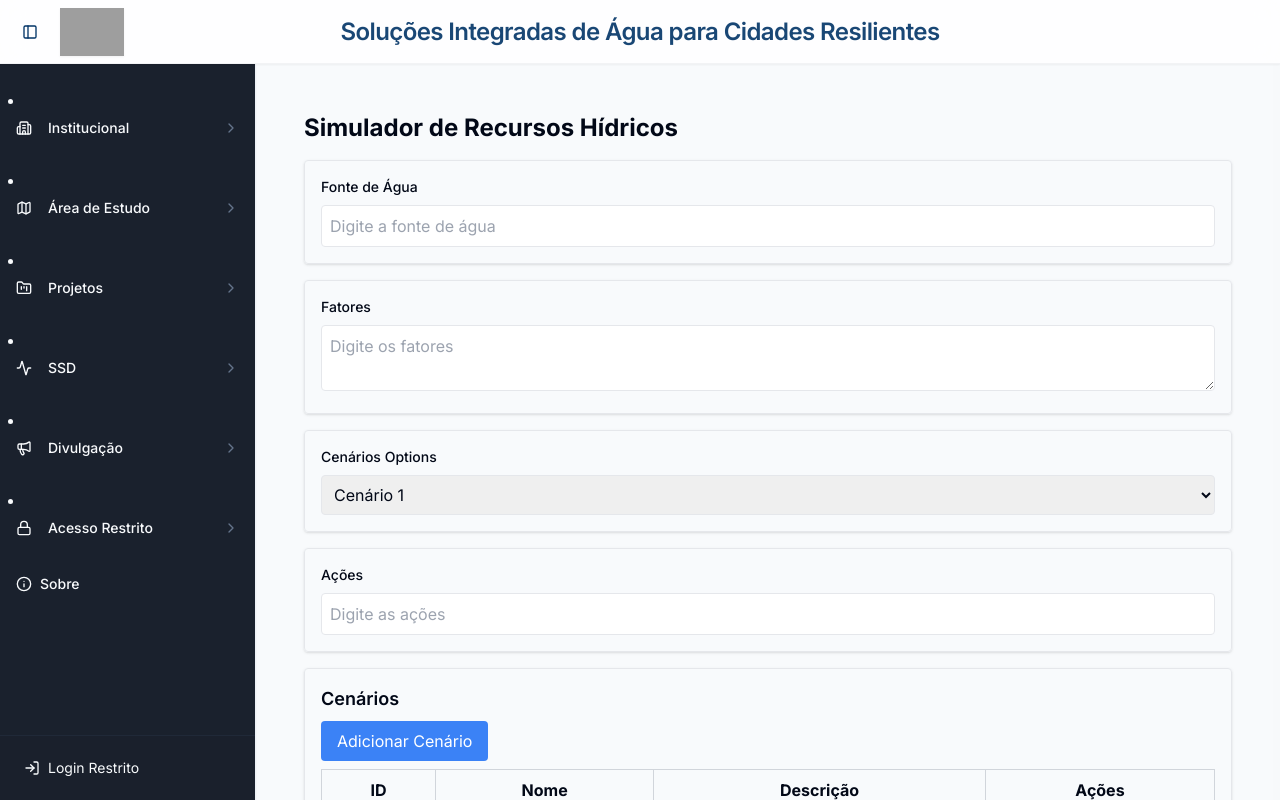
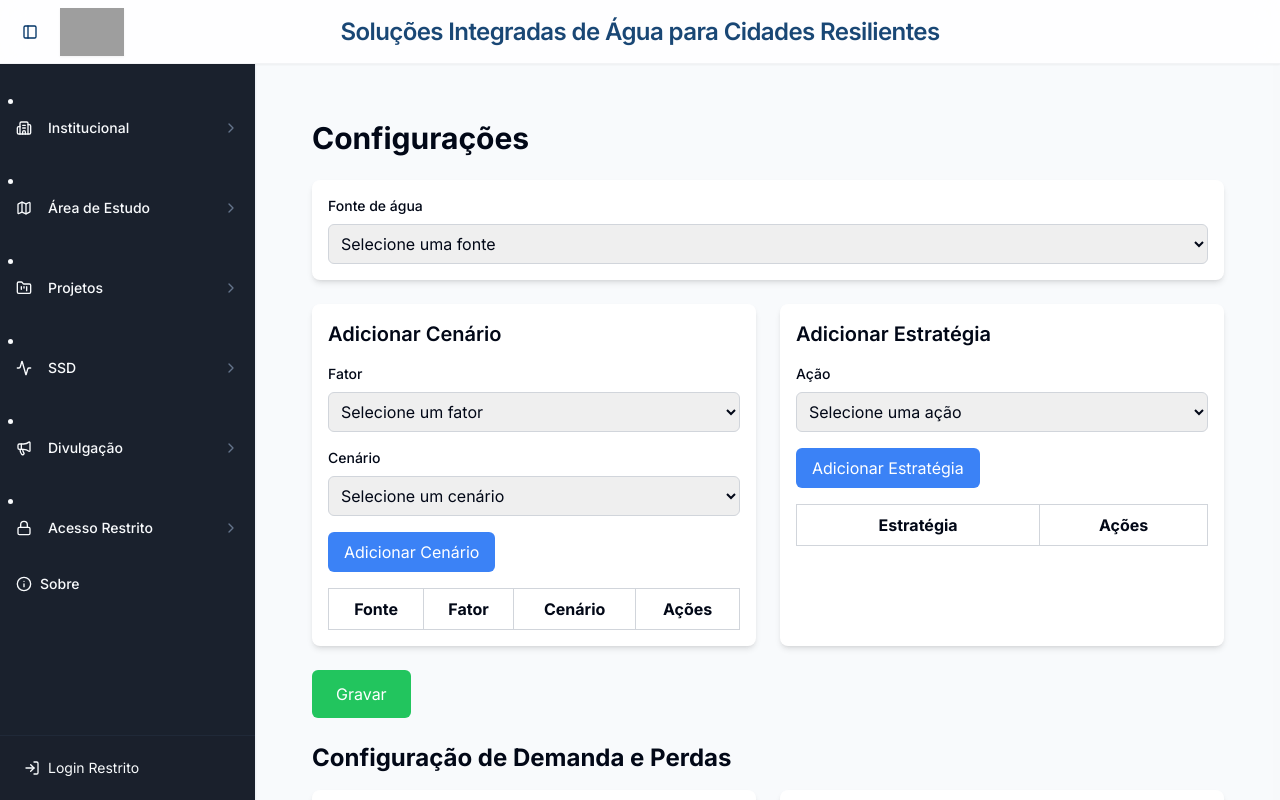
Before and after one commit to wlibrelon/ssd_sacre_v2, a React (Vite) app: page /ssd/configuracoes in a window 1280 px wide. Built offline with nearby package versions, Linux system fonts and the light colour scheme; grey boxes are pictures that could not be loaded.

Commit message:
Auto-commit after full sync (build simulation)

```diff
--- a/src/pages/ssd/Configuracoes.tsx
+++ b/src/pages/ssd/Configuracoes.tsx
@@ -1,166 +1,172 @@
 import React, { useState } from 'react'
+import { Trash2 } from 'lucide-react'
+import useSimulationStore from '@/stores/useSimulationStore'
 
-type Cenario = {
-  id: number
-  nome: string
-  descricao: string
-  ativo: boolean
-}
+type Cenario = { fonte: string; fator: string; cenario: string }
+type Simulacao = { fonte: string; cenarios: string; estrategias: string }
 
-type Estrategia = {
-  id: number
-  nome: string
-  descricao: string
-  custo: number
-}
+const Configuracoes: React.FC = () => {
+  const { setSimulacao: setSim } = useSimulationStore()
 
-type Simulacao = {
-  id: number
-  nome: string
-  cenarios: Cenario[]
-  estrategias: Estrategia[]
-}
+  // States originais
+  const [selectedFonte, setSelectedFonte] = useState<string>('')
+  const [newFator, setNewFator] = useState<string>('')
+  const [newCenario, setNewCenario] = useState<string>('')
+  const [cenarios, setCenarios] = useState<Cenario[]>([])
+  const [selectedAcao, setSelectedAcao] = useState<string>('')
+  const [estrategias, setEstrategias] = useState<string[]>([])
+  const [simulacao, setSimulacao] = useState<Simulacao[]>([])
+  const [isFirstGravar, setIsFirstGravar] = useState<boolean>(true)
 
-const App: React.FC = () => {
-  const [fonteAgua, setFonteAgua] = useState<string>('')
-  const [fatores, setFatores] = useState<string>('')
-  const [cenariosOptions, setCenariosOptions] = useState<string[]>([
-    'Cenário 1',
-    'Cenário 2',
-    'Cenário 3',
-  ])
-  const [acoes, setAcoes] = useState<string>('')
-  const [cenarios, setCenarios] = useState<Cenario[]>([])
-  const [estrategias, setEstrategias] = useState<Estrategia[]>([])
-  const [simulacoes, setSimulacoes] = useState<Simulacao[]>([])
+  // 3 novos states
   const [demandaCenario, setDemandaCenario] = useState<string>('Estagnação Populacional')
-  const [consumo, setConsumo] = useState<string>('Estável - 215 L/pcd')
+  const [demandaConsumo, setDemandaConsumo] = useState<string>('Estável - 215 L/pcd')
   const [perdas, setPerdas] = useState<string>('30%')
 
+  const fontes = ['Rio Batalha', 'Sistema Aquífero Bauru', 'Sistema Aquífero Guarani']
+  const fatores = [
+    'Clima',
+    'Uso da Terra',
+    'Condutividade Hidráulica',
+    'Captações a Montante',
+    'Transmissividade moderada',
+    'Transmissividade alta',
+  ]
+  const cenariosOptions = ['Tendencial', 'Pessimista', 'Conservacionista']
+  const acoes = [
+    'Instalar Barraginhas',
+    'Uso atual',
+    'Expansão de poços',
+    'Instalar barramento a montante',
+    'Condição atual de captação',
+    'Expansão de poços no município',
+    'Mais poços na área urbana',
+    'Captações a Montante',
+    'Campo de poços',
+  ]
+
   const addCenario = () => {
-    const newCenario: Cenario = {
-      id: cenarios.length + 1,
-      nome: `Cenário ${cenarios.length + 1}`,
-      descricao: 'Descrição do cenário',
-      ativo: true,
+    if (newFator) {
+      setCenarios([...cenarios, { fonte: selectedFonte, fator: newFator, cenario: newCenario }])
+      setNewFator('')
+      setNewCenario('')
     }
-    setCenarios([...cenarios, newCenario])
   }
-
-  const deleteCenario = (id: number) => {
-    setCenarios(cenarios.filter((c) => c.id !== id))
+  const deleteCenario = (index: number) => {
+    setCenarios(cenarios.filter((_, i) => i !== index))
   }
-
   const addEstrategia = () => {
-    const newEstrategia: Estrategia = {
-      id: estrategias.length + 1,
-      nome: `Estratégia ${estrategias.length + 1}`,
-      descricao: 'Descrição da estratégia',
-      custo: 0,
+    if (selectedAcao) {
+      setEstrategias([...estrategias, selectedAcao])
+      setSelectedAcao('')
     }
-    setEstrategias([...estrategias, newEstrategia])
   }
-
-  const deleteEstrategia = (id: number) => {
-    setEstrategias(estrategias.filter((e) => e.id !== id))
+  const deleteEstrategia = (index: number) => {
+    setEstrategias(estrategias.filter((_, i) => i !== index))
   }
-
   const handleGravarOuAdicionar = () => {
-    const newSimulacao: Simulacao = {
-      id: simulacoes.length + 1,
-      nome: `Simulação ${simulacoes.length + 1}`,
-      cenarios: cenarios,
-      estrategias: estrategias,
+    const cenariosStr = cenarios.map((c) => `${c.fator} ${c.cenario}`).join(' | ')
+    const estrategiasStr = estrategias.join(' | ')
+    const novaLinha = { fonte: selectedFonte, cenarios: cenariosStr, estrategias: estrategiasStr }
+    const novoArray = [...simulacao, novaLinha]
+    setSimulacao(novoArray)
+    setSim(novoArray)
+    setCenarios([])
+    setEstrategias([])
+    if (isFirstGravar) {
+      setIsFirstGravar(false)
     }
-    setSimulacoes([...simulacoes, newSimulacao])
   }
-
-  const handleDeleteSimulacao = (id: number) => {
-    setSimulacoes(simulacoes.filter((s) => s.id !== id))
+  const handleDeleteSimulacao = (index: number) => {
+    const novoArray = simulacao.filter((_, i) => i !== index)
+    setSimulacao(novoArray)
+    setSim(novoArray)
   }
 
   return (
-    <div className="container mx-auto p-4">
-      <h1 className="text-2xl font-bold mb-4">Simulador de Recursos Hídricos</h1>
+    <div className="p-6 max-w-7xl mx-auto">
+      {/* Seção 1: Título da Página */}
+      <h1 className="text-3xl font-bold mb-6">Configurações</h1>
 
-      {/* Fonte de Água */}
-      <div className="mb-4 p-4 border rounded shadow">
-        <label className="block text-sm font-medium mb-2">Fonte de Água</label>
-        <input
-          type="text"
-          value={fonteAgua}
-          onChange={(e) => setFonteAgua(e.target.value)}
-          className="w-full p-2 border rounded"
-          placeholder="Digite a fonte de água"
-        />
-      </div>
-
-      {/* Fatores */}
-      <div className="mb-4 p-4 border rounded shadow">
-        <label className="block text-sm font-medium mb-2">Fatores</label>
-        <textarea
-          value={fatores}
-          onChange={(e) => setFatores(e.target.value)}
-          className="w-full p-2 border rounded"
-          placeholder="Digite os fatores"
-        />
-      </div>
-
-      {/* Cenários Options */}
-      <div className="mb-4 p-4 border rounded shadow">
-        <label className="block text-sm font-medium mb-2">Cenários Options</label>
+      {/* Seção 2: Card Fonte */}
+      <div className="bg-white p-4 rounded-lg shadow-md mb-6">
+        <label className="block text-sm font-medium mb-2">Fonte de água</label>
         <select
-          value={cenariosOptions[0]}
-          onChange={(e) => setCenariosOptions([e.target.value, ...cenariosOptions.slice(1)])}
-          className="w-full p-2 border rounded"
+          value={selectedFonte}
+          onChange={(e) => setSelectedFonte(e.target.value)}
+          className="w-full p-2 border border-gray-300 rounded-md"
         >
-          {cenariosOptions.map((option, index) => (
-            <option key={index} value={option}>
-              {option}
+          <option value="">Selecione uma fonte</option>
+          {fontes.map((fonte) => (
+            <option key={fonte} value={fonte}>
+              {fonte}
             </option>
           ))}
         </select>
       </div>
 
-      {/* Ações */}
-      <div className="mb-4 p-4 border rounded shadow">
-        <label className="block text-sm font-medium mb-2">Ações</label>
-        <input
-          type="text"
-          value={acoes}
-          onChange={(e) => setAcoes(e.target.value)}
-          className="w-full p-2 border rounded"
-          placeholder="Digite as ações"
-        />
+      {/* Seção 3: Grid md:grid-cols-2 */}
+      <div className="grid md:grid-cols-2 gap-6 mb-6">
+        {/* Adicionar Cenário */}
+        <div className="bg-white p-4 rounded-lg shadow-md">
+          <h2 className="text-xl font-semibold mb-4">Adicionar Cenário</h2>
+          <div className="mb-4">
+            <label className="block text-sm font-medium mb-2">Fator</label>
+            <select
+              value={newFator}
+              onChange={(e) => setNewFator(e.target.value)}
+              className="w-full p-2 border border-gray-300 rounded-md"
+            >
+              <option value="">Selecione um fator</option>
+              {fatores.map((fator) => (
+                <option key={fator} value={fator}>
+                  {fator}
+                </option>
+              ))}
+            </select>
           </div>
-
-      {/* Cenários */}
-      <div className="mb-4 p-4 border rounded shadow">
-        <h2 className="text-lg font-semibold mb-2">Cenários</h2>
-        <button onClick={addCenario} className="bg-blue-500 text-white px-4 py-2 rounded mb-2">
+          <div className="mb-4">
+            <label className="block text-sm font-medium mb-2">Cenário</label>
+            <select
+              value={newCenario}
+              onChange={(e) => setNewCenario(e.target.value)}
+              className="w-full p-2 border border-gray-300 rounded-md"
+            >
+              <option value="">Selecione um cenário</option>
+              {cenariosOptions.map((cenario) => (
+                <option key={cenario} value={cenario}>
+                  {cenario}
+                </option>
+              ))}
+            </select>
+          </div>
+          <button
+            onClick={addCenario}
+            className="bg-blue-500 text-white px-4 py-2 rounded-md hover:bg-blue-600"
+          >
             Adicionar Cenário
           </button>
-        <table className="w-full table-auto border-collapse border border-gray-300">
+          <table className="w-full mt-4 border-collapse border border-gray-300">
             <thead>
               <tr>
-              <th className="border border-gray-300 p-2">ID</th>
-              <th className="border border-gray-300 p-2">Nome</th>
-              <th className="border border-gray-300 p-2">Descrição</th>
+                <th className="border border-gray-300 p-2">Fonte</th>
+                <th className="border border-gray-300 p-2">Fator</th>
+                <th className="border border-gray-300 p-2">Cenário</th>
                 <th className="border border-gray-300 p-2">Ações</th>
               </tr>
             </thead>
             <tbody>
-            {cenarios.map((cenario) => (
-              <tr key={cenario.id}>
-                <td className="border border-gray-300 p-2">{cenario.id}</td>
-                <td className="border border-gray-300 p-2">{cenario.nome}</td>
-                <td className="border border-gray-300 p-2">{cenario.descricao}</td>
+              {cenarios.map((cenario, index) => (
+                <tr key={index}>
+                  <td className="border border-gray-300 p-2">{cenario.fonte}</td>
+                  <td className="border border-gray-300 p-2">{cenario.fator}</td>
+                  <td className="border border-gray-300 p-2">{cenario.cenario}</td>
                   <td className="border border-gray-300 p-2">
                     <button
-                    onClick={() => deleteCenario(cenario.id)}
-                    className="bg-red-500 text-white px-2 py-1 rounded"
+                      onClick={() => deleteCenario(index)}
+                      className="text-red-500 hover:text-red-700"
                     >
-                    Deletar
+                      <Trash2 size={16} />
                     </button>
                   </td>
                 </tr>
@@ -169,33 +175,47 @@ const App: React.FC = () => {
           </table>
         </div>
 
-      {/* Estratégias */}
-      <div className="mb-4 p-4 border rounded shadow">
-        <h2 className="text-lg font-semibold mb-2">Estratégias</h2>
-        <button onClick={addEstrategia} className="bg-blue-500 text-white px-4 py-2 rounded mb-2">
+        {/* Adicionar Estratégia */}
+        <div className="bg-white p-4 rounded-lg shadow-md">
+          <h2 className="text-xl font-semibold mb-4">Adicionar Estratégia</h2>
+          <div className="mb-4">
+            <label className="block text-sm font-medium mb-2">Ação</label>
+            <select
+              value={selectedAcao}
+              onChange={(e) => setSelectedAcao(e.target.value)}
+              className="w-full p-2 border border-gray-300 rounded-md"
+            >
+              <option value="">Selecione uma ação</option>
+              {acoes.map((acao) => (
+                <option key={acao} value={acao}>
+                  {acao}
+                </option>
+              ))}
+            </select>
+          </div>
+          <button
+            onClick={addEstrategia}
+            className="bg-blue-500 text-white px-4 py-2 rounded-md hover:bg-blue-600"
+          >
             Adicionar Estratégia
           </button>
-        <table className="w-full table-auto border-collapse border border-gray-300">
+          <table className="w-full mt-4 border-collapse border border-gray-300">
             <thead>
               <tr>
-              <th className="border border-gray-300 p-2">ID</th>
-              <th className="border border-gray-300 p-2">Nome</th>
-              <th className="border border-gray-300 p-2">Descrição</th>
+                <th className="border border-gray-300 p-2">Estratégia</th>
                 <th className="border border-gray-300 p-2">Ações</th>
               </tr>
             </thead>
             <tbody>
-            {estrategias.map((estrategia) => (
-              <tr key={estrategia.id}>
-                <td className="border border-gray-300 p-2">{estrategia.id}</td>
-                <td className="border border-gray-300 p-2">{estrategia.nome}</td>
-                <td className="border border-gray-300 p-2">{estrategia.descricao}</td>
+              {estrategias.map((estrategia, index) => (
+                <tr key={index}>
+                  <td className="border border-gray-300 p-2">{estrategia}</td>
                   <td className="border border-gray-300 p-2">
                     <button
-                    onClick={() => deleteEstrategia(estrategia.id)}
-                    className="bg-red-500 text-white px-2 py-1 rounded"
+                      onClick={() => deleteEstrategia(index)}
+                      className="text-red-500 hover:text-red-700"
                     >
-                    Deletar
+                      <Trash2 size={16} />
                     </button>
                   </td>
                 </tr>
@@ -203,37 +223,43 @@ const App: React.FC = () => {
             </tbody>
           </table>
         </div>
+      </div>
 
-      {/* Simulações */}
-      <div className="mb-4 p-4 border rounded shadow">
-        <h2 className="text-lg font-semibold mb-2">Simulações</h2>
+      {/* Seção 4: Single Button */}
+      <div className="mb-6">
         <button
           onClick={handleGravarOuAdicionar}
-          className="bg-green-500 text-white px-4 py-2 rounded mb-2"
+          className="bg-green-500 text-white px-6 py-3 rounded-md hover:bg-green-600"
         >
-          Gravar ou Adicionar
+          {isFirstGravar ? 'Gravar' : 'Adicionar'}
         </button>
-        <table className="w-full table-auto border-collapse border border-gray-300">
+      </div>
+
+      {/* Seção 5: Tabela Simulacao */}
+      {simulacao.length > 0 && (
+        <div className="bg-white p-4 rounded-lg shadow-md">
+          <h2 className="text-xl font-semibold mb-4">Simulações</h2>
+          <table className="w-full border-collapse border border-gray-300">
             <thead>
               <tr>
-              <th className="border border-gray-300 p-2">ID</th>
-              <th className="border border-gray-300 p-2">Nome</th>
+                <th className="border border-gray-300 p-2">Fonte</th>
                 <th className="border border-gray-300 p-2">Cenários</th>
+                <th className="border border-gray-300 p-2">Estratégias</th>
                 <th className="border border-gray-300 p-2">Ações</th>
               </tr>
             </thead>
             <tbody>
-            {simulacoes.map((simulacao) => (
-              <tr key={simulacao.id}>
-                <td className="border border-gray-300 p-2">{simulacao.id}</td>
-                <td className="border border-gray-300 p-2">{simulacao.nome}</td>
-                <td className="border border-gray-300 p-2">{simulacao.cenarios.length}</td>
+              {simulacao.map((sim, index) => (
+                <tr key={index}>
+                  <td className="border border-gray-300 p-2">{sim.fonte}</td>
+                  <td className="border border-gray-300 p-2">{sim.cenarios}</td>
+                  <td className="border border-gray-300 p-2">{sim.estrategias}</td>
                   <td className="border border-gray-300 p-2">
                     <button
-                    onClick={() => handleDeleteSimulacao(simulacao.id)}
-                    className="bg-red-500 text-white px-2 py-1 rounded"
+                      onClick={() => handleDeleteSimulacao(index)}
+                      className="text-red-500 hover:text-red-700"
                     >
-                    Deletar
+                      <Trash2 size={16} />
                     </button>
                   </td>
                 </tr>
@@ -241,54 +267,51 @@ const App: React.FC = () => {
             </tbody>
           </table>
         </div>
+      )}
 
-      {/* Nova seção: Configuração de Demanda e Perdas */}
+      {/* Nova seção */}
+      <div className="mb-6">
+        <h2 className="text-2xl font-bold mb-4">Configuração de Demanda e Perdas</h2>
+        <div className="grid md:grid-cols-2 gap-6">
+          <div className="bg-white p-4 rounded-lg shadow-md">
+            <h3 className="text-lg font-semibold mb-4">Demanda de consumo</h3>
             <div className="mb-4">
-        <h2 className="text-lg font-semibold mb-4">Configuração de Demanda e Perdas</h2>
-        <div className="grid md:grid-cols-2 gap-4">
-          {/* Quadro Demanda de consumo */}
-          <div className="p-4 border rounded shadow">
-            <h3 className="text-md font-medium mb-2">Demanda de consumo</h3>
-            <div className="mb-2">
-              <label className="block text-sm font-medium mb-1">Cenários</label>
+              <label className="block text-sm font-medium mb-2">Cenários</label>
               <select
                 value={demandaCenario}
                 onChange={(e) => setDemandaCenario(e.target.value)}
-                className="w-full p-2 border rounded"
+                className="w-full p-2 border border-gray-300 rounded-md"
               >
                 <option value="Estagnação Populacional">Estagnação Populacional</option>
-                <option value="Crescimento Tendencial">Crescimento Tendencial</option>
-                <option value="Crescimento Acelerado">Crescimento Acelerado</option>
+                <option value="Crescimento Populacional">Crescimento Populacional</option>
               </select>
             </div>
-            <div>
-              <label className="block text-sm font-medium mb-1">Consumo</label>
+            <div className="mb-4">
+              <label className="block text-sm font-medium mb-2">Consumo</label>
               <select
-                value={consumo}
-                onChange={(e) => setConsumo(e.target.value)}
-                className="w-full p-2 border rounded"
+                value={demandaConsumo}
+                onChange={(e) => setDemandaConsumo(e.target.value)}
+                className="w-full p-2 border border-gray-300 rounded-md"
               >
-                <option value="Crescente - até 250 L/pcd">Crescente - até 250 L/pcd</option>
                 <option value="Estável - 215 L/pcd">Estável - 215 L/pcd</option>
-                <option value="Decrescente - até 180 L/pcd">Decrescente - até 180 L/pcd</option>
+                <option value="Aumento - 250 L/pcd">Aumento - 250 L/pcd</option>
               </select>
             </div>
           </div>
-
-          {/* Quadro Cenários de Perdas */}
-          <div className="p-4 border rounded shadow">
-            <h3 className="text-md font-medium mb-2">Cenários de Perdas</h3>
-            <label className="block text-sm font-medium mb-1">Perdas</label>
+          <div className="bg-white p-4 rounded-lg shadow-md">
+            <h3 className="text-lg font-semibold mb-4">Cenários de Perdas</h3>
+            <div className="mb-4">
+              <label className="block text-sm font-medium mb-2">Perdas</label>
               <select
                 value={perdas}
                 onChange={(e) => setPerdas(e.target.value)}
-              className="w-full p-2 border rounded"
+                className="w-full p-2 border border-gray-300 rounded-md"
               >
                 <option value="30%">30%</option>
-              <option value="28%">28%</option>
-              <option value="26%">26%</option>
-              <option value="24%">24%</option>
+                <option value="20%">20%</option>
+                <option value="10%">10%</option>
               </select>
+            </div>
           </div>
         </div>
       </div>
@@ -296,4 +319,4 @@ const App: React.FC = () => {
   )
 }
 
-export default App
+export default Configuracoes
```
Also changed, not shown: .skip.config.json. Lines whose indentation alone changed are shown as unchanged.
